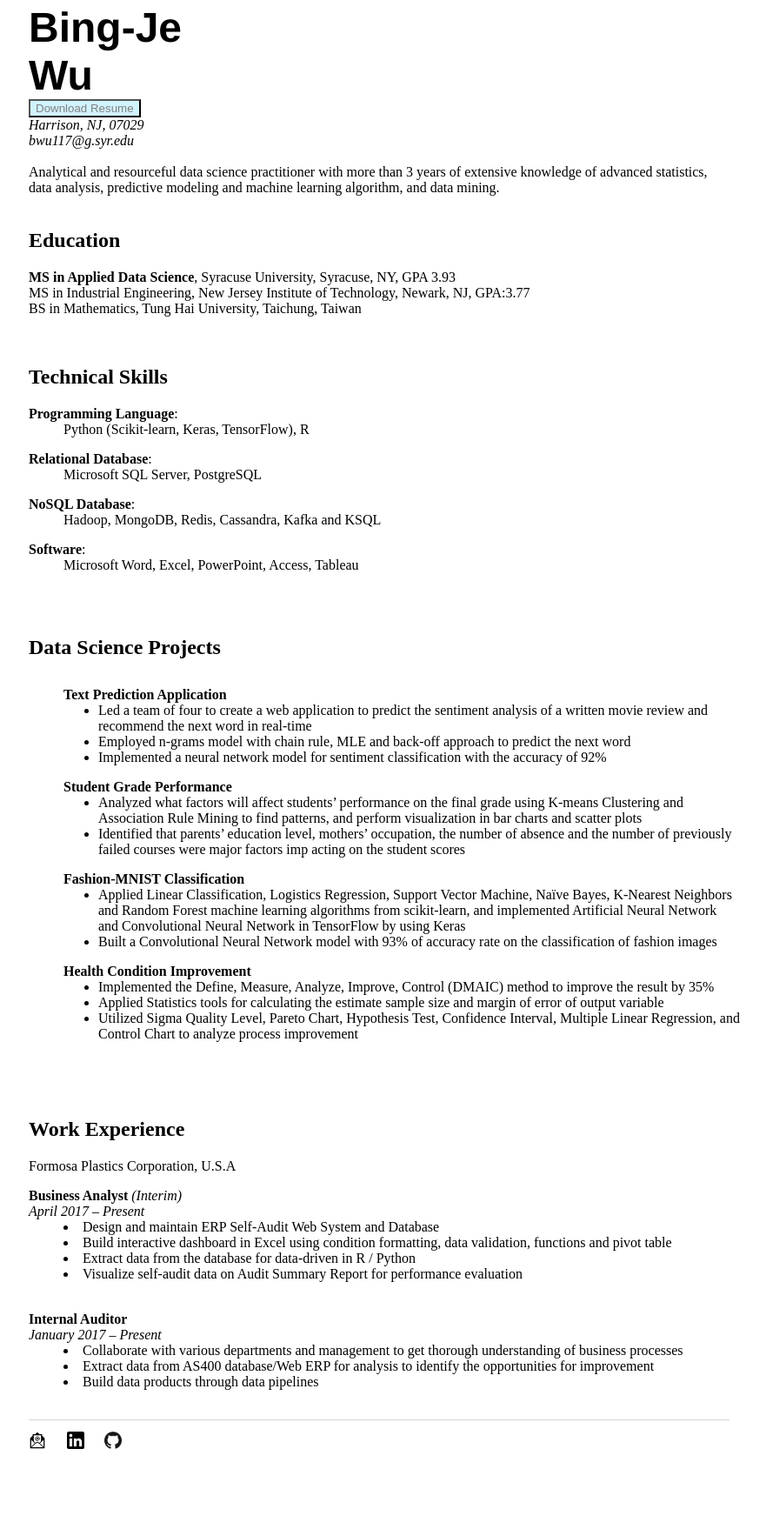
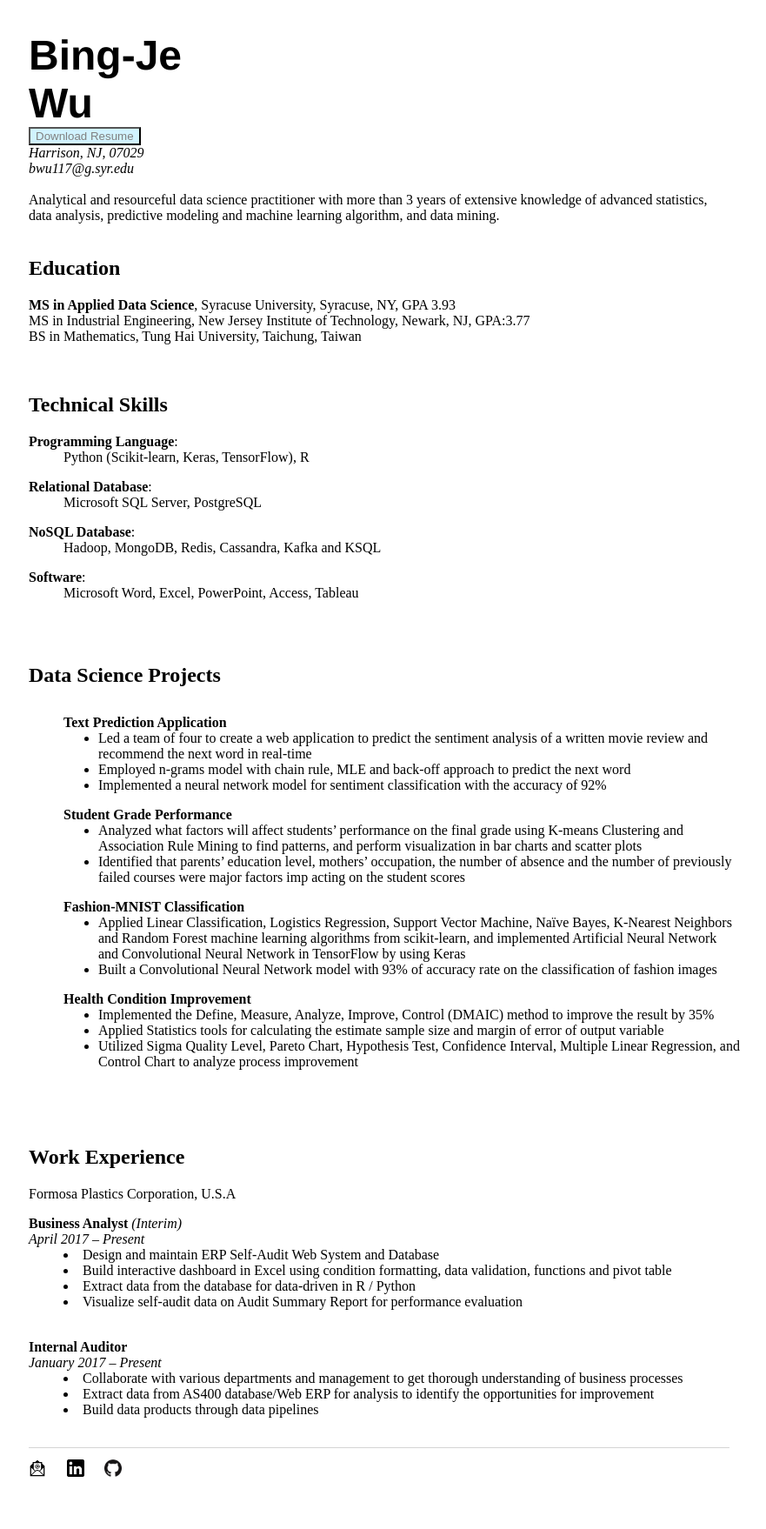
Before and after one commit to bing020815/bing020815.github.io, a Jekyll site: the page built from resume/index.html, in a window 1280 px wide. Shown: the part 494-2252 px from the top of the page at 87% size, without its empty margins (159-1040 px from the left). Built offline with Jekyll 4.4.1, drawn with Linux system fonts in a browser that asks for light colours; before the commit the page ends 2220 px from its top, so only the background shows below that.

Commit message:
Update index.html

```diff
--- a/resume/index.html
+++ b/resume/index.html
@@ -2,7 +2,7 @@
 layout: default
 title: Bing-Je WU's Resume
 ---
-<div class="blurb" style="width: 90%";>
+<div class="blurb" style="width: 90%; margin-top:2em";>
 	<div itemscope itemtype="http://data-vocabulary.org/Person">
 	<span itemprop="name"><h1 style="display: inline; margin-right: 16em">Bing-Je Wu</h1></span>
 	<button type="button" class="btn btn-info" style="background:#d1f3ff; color: gray;"><a href="https://www.dropbox.com/s/peyg5ew762tll89/Resume.pdf?dl=0" title="Download Resume as PDF" style="color: gray;">Download Resume</a></button>
```
